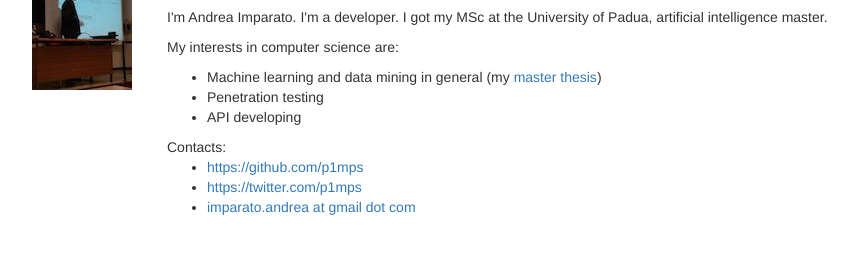
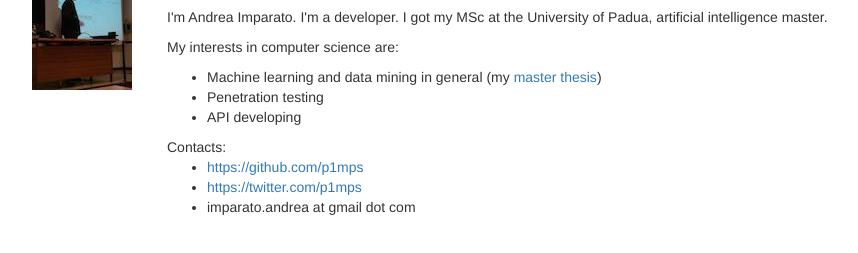
Before and after one commit to p1mps/p1mps.github.io, a plain HTML site: page index.html in a window 1280 px wide. Shown: the part 63-316 px from the top of the page, without its empty margins (58-916 px from the left). Drawn offline with nearby package versions, Linux system fonts and the light colour scheme.

Commit message:
fix email

```diff
--- a/index.html
+++ b/index.html
@@ -42,7 +42,7 @@
     <ul>
         <li><a href="https://github.com/p1mps" target="_blank">https://github.com/p1mps</a></li>
         <li><a href="https://twitter.com/p1mps" target="_blank">https://twitter.com/p1mps</a></li>
-        <li><a href="mailto:imparato.andrea@gmail.com">imparato.andrea at gmail dot com</a></li>
+        <li>imparato.andrea at gmail dot com</li>
     </ul>
     </div>
     </div>
```
